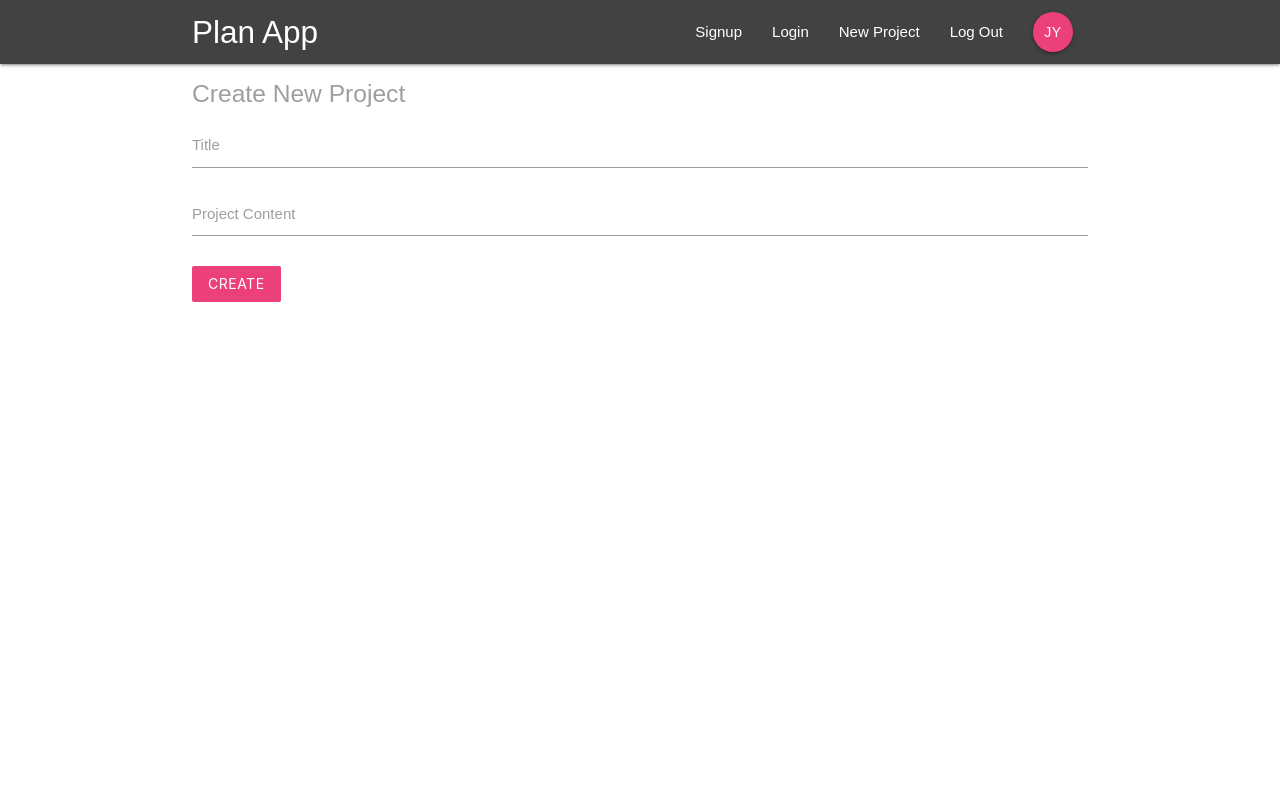
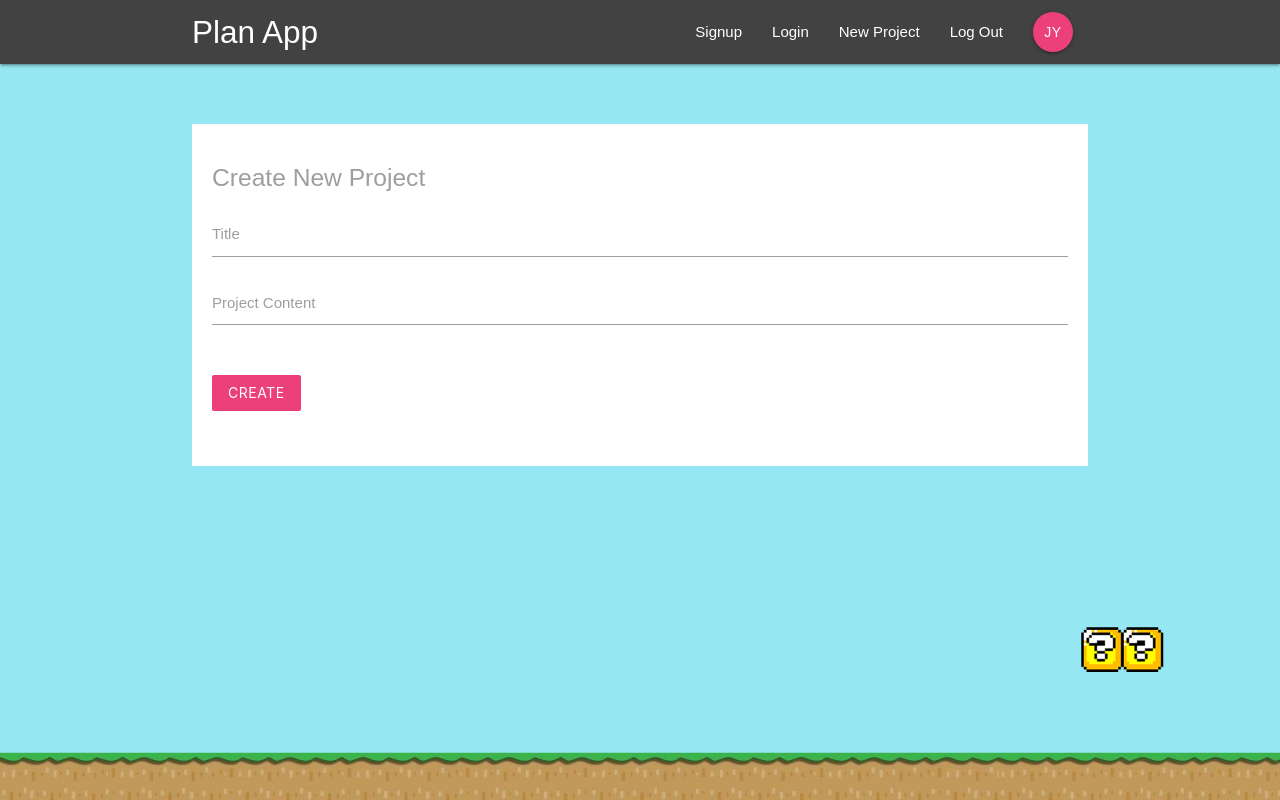
Before and after one commit to MaestroJolly/react-redux-firebase-test-app, a React (Create React App) app: page /create in a window 1280 px wide. Built offline with nearby package versions, Linux system fonts and the light colour scheme.

Commit message:
connected url links and styled the form with css

```diff
--- a/src/components/layout/SignedInLinks.js
+++ b/src/components/layout/SignedInLinks.js
@@ -4,7 +4,7 @@
 const SignedInLinks = () => {
     return (
         <ul className="right">
-            <li><NavLink to="/">New Project</NavLink></li>
+            <li><NavLink to="/create">New Project</NavLink></li>
             <li><NavLink to="/">Log Out</NavLink></li>
             <li><NavLink to="/" className="btn btn-floating pink lighten-1">JY</NavLink></li>
         </ul>
--- a/src/components/layout/SignedOutLinks.js
+++ b/src/components/layout/SignedOutLinks.js
@@ -4,8 +4,8 @@
 const SignedOutLinks = () => {
     return (
         <ul className="right">
-            <li><NavLink to="/">Signup</NavLink></li>
-            <li><NavLink to="/">Login</NavLink></li>
+            <li><NavLink to="/signup">Signup</NavLink></li>
+            <li><NavLink to="/signin">Login</NavLink></li>
         </ul>
     )
 }
--- a/src/index.css
+++ b/src/index.css
@@ -1,5 +1,38 @@
+html {
+  min-height: 100%;
+}
+
 body {
   margin: 0;
   padding: 0;
   font-family: sans-serif;
+  background: url(/img/mario-bg.png) no-repeat;
+  background-size: 100%;
+  background-position: bottom;
+  background-color: #95e8f3;
+  min-height: 100%;
 }
+
+form {
+  margin-top: 60px;
+  padding: 20px;
+}
+
+form button, form h5 {
+  margin: 20px 0;
+}
+
+input[type=text]:not(.browser-default):focus:not([readonly]),
+input[type=email]:not(.browser-default):focus:not([readonly]),
+input[type=password]:not(.browser-default):focus:not([readonly]),
+textarea.materialize-textarea:focus:not([readonly]){
+  border-color: #ec407a;
+  box-shadow: none;
+}
+
+input[type=text]:not(.browser-default):focus:not([readonly]) + label,
+textarea.materialize-textarea:focus:not([readonly]) + label,
+input[type=email]:not(.browser-default):focus:not([readonly]) + label,
+input[type=password]:not(.browser-default):focus:not([readonly]) + label{
+  color: #ec407a !important;
+}
```
Also changed, not shown: public/img/mario-bg.png (added).
